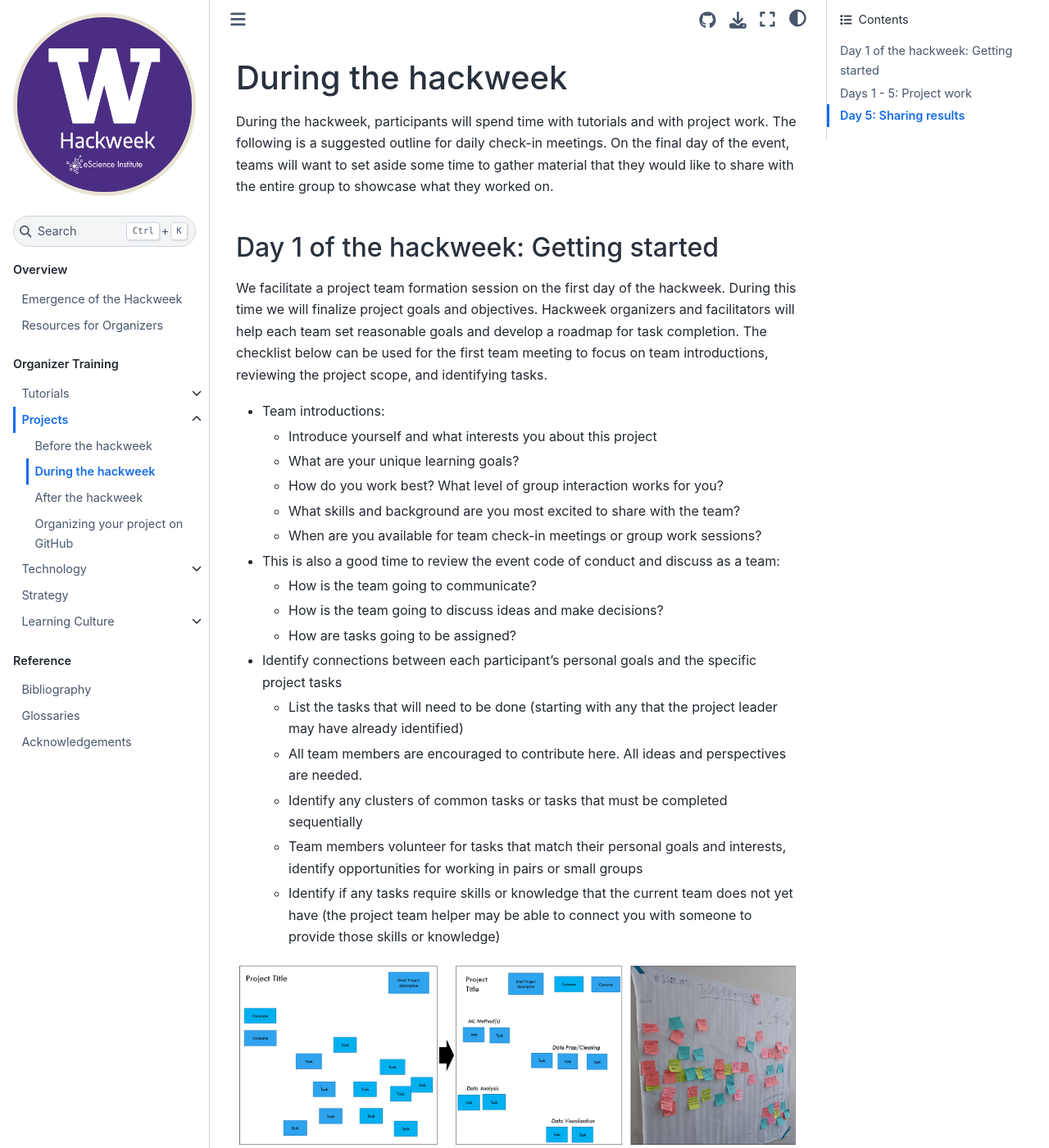
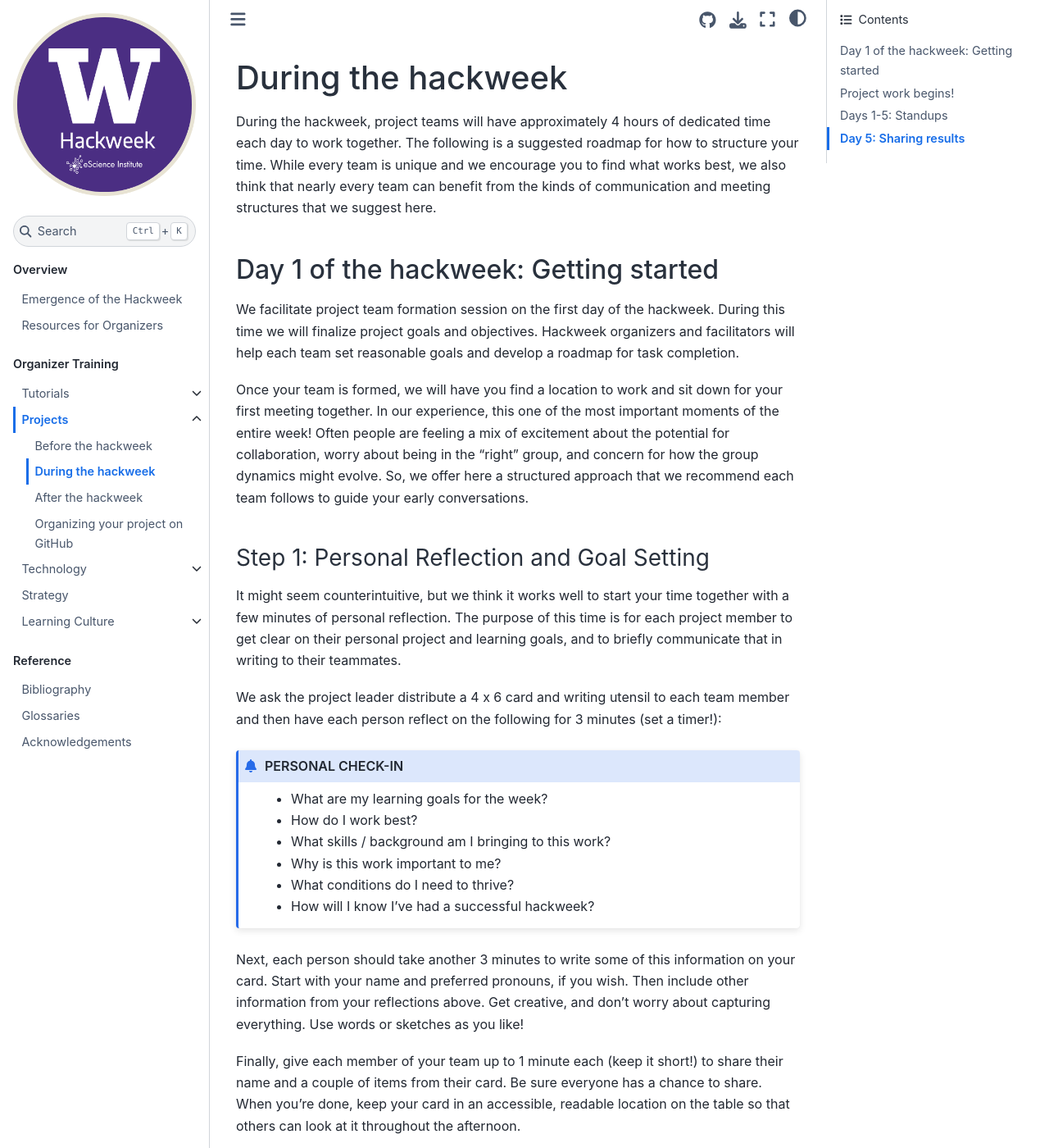
Before and after one commit to uwhackweek/hackweeks-as-a-service, a Jupyter Book: the page built from docs/training/projects/project-during.md, in a window 1280 px wide and 1400 px high. Shown: the whole window at 82% size. Built offline with Jupyter Book 1.0.4 settings and Sphinx 7.4.7 and the Sphinx Book theme 1.1.4, drawn with Linux system fonts in a browser that asks for light colours; some of the changed text lies outside the part shown.

Commit message:
Creating a roadmap for project team initiation (#67)
* convert the project initiation to a cookbook style checklist

````diff
--- a/docs/training/projects/project-during.md
+++ b/docs/training/projects/project-during.md
@@ -1,27 +1,53 @@
 # During the hackweek
 
-During the hackweek, participants will spend time with tutorials and with project work. The following is a suggested outline for daily check-in meetings. On the final day of the event, teams will want to set aside some time to gather material that they would like to share with the entire group to showcase what they worked on.
+During the hackweek, project teams will have approximately 4 hours of dedicated time each day to work together. The following is a suggested roadmap for how to structure your time. While every team is unique and we encourage you to find what works best, we also think that nearly every team can benefit from the kinds of communication and meeting structures that we suggest here.
 
 ## Day 1 of the hackweek: Getting started
 
-We facilitate a project team formation session on the first day of the hackweek. During this time we will finalize project goals and objectives. Hackweek organizers and facilitators will help each team set reasonable goals and develop a roadmap for task completion. The checklist below can be used for the first team meeting to focus on team introductions, reviewing the project scope, and identifying tasks.
+We facilitate project team formation session on the first day of the hackweek. During this time we will finalize project goals and objectives. Hackweek organizers and facilitators will help each team set reasonable goals and develop a roadmap for task completion.
 
-* Team introductions:
-    * Introduce yourself and what interests you about this project
-    * What are your unique learning goals?
-    * How do you work best? What level of group interaction works for you?
-    * What skills and background are you most excited to share with the team?
-    * When are you available for team check-in meetings or group work sessions?
-* This is also a good time to review the event code of conduct and discuss as a team:
-    * How is the team going to communicate?
-    * How is the team going to discuss ideas and make decisions?
-    * How are tasks going to be assigned?
-* Identify connections between each participant's personal goals and the specific project tasks
-  * List the tasks that will need to be done (starting with any that the project leader may have already identified)
-  * All team members are encouraged to contribute here. All ideas and perspectives are needed.
-  * Identify any clusters of common tasks or tasks that must be completed sequentially
-  * Team members volunteer for tasks that match their personal goals and interests, identify opportunities for working in pairs or small groups
-  * Identify if any tasks require skills or knowledge that the current team does not yet have (the project team helper may be able to connect you with someone to provide those skills or knowledge)
+Once your team is formed, we will have you find a location to work and sit down for your first meeting together. In our experience, this one of the most important moments of the entire week! Often people are feeling a mix of excitement about the potential for collaboration, worry about being in the "right" group, and concern for how the group dynamics might evolve. So, we offer here a structured approach that we recommend each team follows to guide your early conversations.
+
+### Step 1: Personal Reflection and Goal Setting
+
+It might seem counterintuitive, but we think it works well to start your time together with a few minutes of personal reflection. The purpose of this time is for each project member to get clear on their personal project and learning goals, and to briefly communicate that in writing to their teammates.
+
+We ask the project leader distribute a 4 x 6 card and writing utensil to each team member and then have each person reflect on the following for 3 minutes (set a timer!):
+
+```{admonition} PERSONAL CHECK-IN
+* What are my learning goals for the week?
+* How do I work best?
+* What skills / background am I bringing to this work?
+* Why is this work important to me?
+* What conditions do I need to thrive?
+* How will I know I've had a successful hackweek?
+```
+Next, each person should take another 3 minutes to write some of this information on your card. Start with your name and preferred pronouns, if you wish. Then include other information from your reflections above. Get creative, and don't worry about capturing everything. Use words or sketches as you like!
+
+Finally, give each member of your team up to 1 minute each (keep it short!) to share their name and a couple of items from their card. Be sure everyone has a chance to share. When you're done, keep your card in an accessible, readable location on the table so that others can look at it throughout the afternoon.
+
+### Step 2: Group Norms and Process
+
+Next, let's have a 10 - 15 minute conversation (depending on team size) about the group culture we hope to create during the week.
+
+```{admonition} GROUP PROCESS CHECK-IN
+* How will we be making decisions?
+* Who decides what tasks will be worked on?
+* How will we navigate conflict?
+* How will we recognize / attribute effort?
+```
+
+### Step 3: Brainstorming Tasks
+
+Now that the team has had a chance to get to know each other and talk about your process and systems, it is time to begin identifying tasks.
+
+```{admonition} CREATING A TASKBOARD
+All team members are encouraged to contribute here. All ideas and perspectives are needed.
+* List the tasks that will need to be done (starting with any that the project leader may have already identified).
+* Identify any clusters of common tasks or tasks that must be completed sequentially.
+* Team members volunteer for tasks that match their personal goals and interests, identify opportunities for working in pairs or small groups.
+* Identify if any tasks require skills or knowledge that the current team does not yet have (the project team helper may be able to connect you with someone to provide those skills or knowledge).
+```
 
 ```{image} ../../images/project-taskboard.png
 :alt: example of identifying tasks and organizing them into clusters
@@ -29,16 +55,31 @@
 :width: 800px
 :align: center
 ```
+### Step 4: Project Management Systems
 
-* Set up team organization infrastructure on Slack and GitHub (see [Organizing your project on GitHub](project-github.md))
-* Project work begins!
-    * As progress is made, project outputs (code, notebooks, figures, documentation, etc.) are recorded in the team's GitHub repository (a good place for team members to get started is by making their own folder under the *contributors* directory)
+We're now ready to transfer everything we've done so far into our project management tools!
+
+```{note}
+Set up team organization infrastructure on Slack and GitHub (see [Organizing your project on GitHub](project-github.md)).
+```
+
+## Project work begins!
+
+Usually teams need at least 1 hour to work through all the steps above. You can think of this as building a strong foundation for the work that happens throughout the rest of the week.
+
+```{warning}
+It's common for teams to dive into the project work too early. Do you know the names of every person in your group? Have you heard from everyone about their learning goals and ideas for the project tasks? If you answer "no" to any of these, we recommend you take a bit more time working through the activities above. It will pay off for you later in the week!
+```
+
+* As progress is made, project outputs (code, notebooks, figures, documentation, etc.) are recorded in the team's GitHub repository (a good place for team members to get started is by making their own folder under the *contributors* directory).
 * All team members check back in at the end of the day, review progress towards tasks, anything preventing progress, and planned next steps
 * Project leaders may also want to share with the whole hackweek group: How the project is coming along, what are the objectives and tasks identified by the team today, and what other skills might your team need to be successful?
 
-## Days 1 - 5: Project work
+## Days 1-5: Standups
 
-A "stand up" meeting model may be useful for your team to check in at the beginning and end of each day of the hackweek. During these short meetings, each team member is given a minute or so to briefly share 1) progress they have made on their tasks, 2) anything preventing progress, and 3) what they plan on working on next.
+A "standup" meeting model may be useful for your team to check in at the beginning and end of each day of the hackweek. During these short meetings, each team member is given a minute or so to briefly share 1) progress they have made on their tasks, 2) anything preventing progress, and 3) what they plan on working on next.
+
+The goal of these "standups" is to make sure everyone has the resources and support they need to achieve their hackweek goals - it can be hard to ask for help when you're working with a new team!
 
 * Begin each day with a team meeting to discuss:
     * Progress made on the previous day
````
